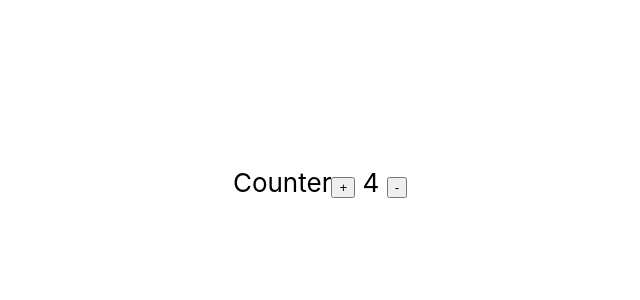
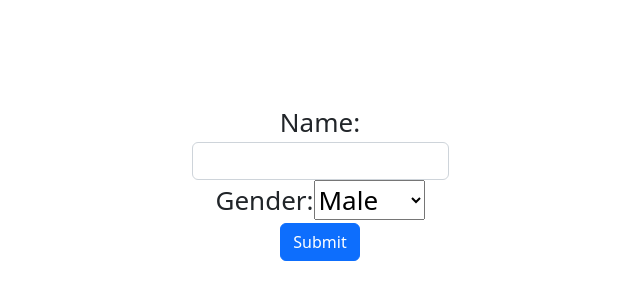
Before and after one commit to mrthetkhine/TuringJSReact4thBatch, a React (Create React App) app in the folder react-frontend/: page / in a window 1280 px wide. Shown: the part 218-518 px from the top of the page, without its empty margins (320-960 px from the left). Built offline with nearby package versions, Linux system fonts and the light colour scheme.

Commit message:
Add Form

```diff
--- a/react-frontend/package.json
+++ b/react-frontend/package.json
@@ -6,6 +6,7 @@
     "@testing-library/jest-dom": "^5.16.5",
     "@testing-library/react": "^13.3.0",
     "@testing-library/user-event": "^13.5.0",
+    "bootstrap": "^5.2.0",
     "react": "^18.2.0",
     "react-dom": "^18.2.0",
     "react-scripts": "5.0.1",
--- a/react-frontend/src/App.js
+++ b/react-frontend/src/App.js
@@ -1,9 +1,13 @@
 import logo from './logo.svg';
 import './App.css';
+import 'bootstrap/dist/css/bootstrap.css';
 import HelloWorld from "./components/HelloWorld";
 import Hello from "./components/function_component/Hello";
 import Post from "./components/Post";
 import Counter from "./components/Counter";
+import Greeting from "./components/function_component/Greeting";
+import ListDemo from "./components/ListDemo";
+import FormDemo from "./components/FromDemo";
 
 function App() {
     let obj = {
@@ -21,7 +25,10 @@ function App() {
        {/* <HelloWorld  obj={obj}/>
           <Hello/>
        <Post post={post}></Post>*/}
-          <Counter initalValue={4}/>
+          {/*<Counter initalValue={4} incValue={2}/>*/}
+          {/*<Greeting isLoggedIn={false}/>*/}
+         {/* <ListDemo/>*/}
+          <FormDemo/>
       </header>
     </div>
   );
--- a/react-frontend/src/components/Counter.js
+++ b/react-frontend/src/components/Counter.js
@@ -6,13 +6,26 @@ export default class Counter extends React.Component
         this.state = {
             counter : this.props.initalValue
         }
+        this.increment = this.increment.bind(this);
+        this.decrement = this.decrement.bind(this);
     }
-    increment()
+    componentDidMount() {
+        console.log("componentDidMount");
+    }
+
+    componentWillUnmount() {
+        console.log("componentWillUnmount");
+    }
+    increment(event)
     {
-        console.log('Inc');
-        this.setState({
-            counter :this.state.counter +1
-        })
+        console.log('Inc ', event);
+       /* this.setState({
+            counter :this.state.counter + this.props.incValue
+        });*/
+        this.setState((state, props) => ({
+            counter: state.counter + props.incValue
+        }));
+
     }
     decrement()
     {
@@ -25,9 +38,11 @@ export default class Counter extends React.Component
         console.log("Render");
         return (<div>
             Counter
-            <button type="button" onClick={()=>this.increment()}>+</button>
+            <button className="btn btn-primary"
+                    type="button"
+                    onClick={(event)=>this.increment(event)}>+</button>
             &nbsp;{ this.state.counter}&nbsp;
-            <button type="button" onClick={()=>this.decrement()}>-</button>
+            <button className="btn btn-primary" type="button" onClick={this.decrement}>-</button>
         </div>);
     }
 }
--- /dev/null
+++ b/react-frontend/src/components/FromDemo.js
@@ -0,0 +1,70 @@
+import React from 'react';
+export default class FormDemo extends React.Component {
+    constructor(props) {
+        super(props);
+        this.state = {
+            name: '',
+            gender: 'Male'
+        };
+
+        //this.handleChange = this.handleChange.bind(this);
+        this.handleSubmit = this.handleSubmit.bind(this);
+        //this.handleGenderChange = this.handleGenderChange.bind(this);
+        this.handleInputChange = this.handleInputChange.bind(this);
+    }
+    handleInputChange(event) {
+        const target = event.target;
+        const value = target.type === 'checkbox' ? target.checked : target.value;
+        const name = target.name;
+
+        this.setState({
+            [name]: value
+        });
+    }
+    /*
+    handleGenderChange(event)
+    {
+        console.log('Value ',event);
+        this.setState({gender: event.target.value});
+    }
+    handleChange(event) {
+        console.log('Value ',event);
+        this.setState({value: event.target.value});
+    }
+
+     */
+
+    handleSubmit(event) {
+        console.log('A name was submitted: ' , this.state);
+        event.preventDefault();
+    }
+    render()
+    {
+        return(<div>
+            <form onSubmit={this.handleSubmit}>
+                <div>
+                    <label>
+                        Name:
+                        <input type="text"
+                               name="name" className={"form-control"}
+                               value={this.state.value} onChange={this.handleInputChange} />
+                    </label>
+                </div>
+                <div>
+                    <label>
+                        Gender:
+                        <select value={this.state.gender}
+                                name={"gender"}
+                                onChange={this.handleInputChange}>
+                            <option>Male</option>
+                            <option>Female</option>
+                        </select>
+                    </label>
+                </div>
+
+                <input type="submit" value="Submit" className={"btn btn-primary"} />
+            </form>
+        </div>);
+    }
+
+}
--- /dev/null
+++ b/react-frontend/src/components/ListDemo.js
@@ -0,0 +1,16 @@
+function Item(props) {
+    return <div >
+        {props.item}
+    </div>;
+}
+
+export default function ListDemo()
+{
+    let items = ["Task1 ","Task 2","Task3"];
+    return (<div>
+        {
+            items.map((item,index)=>
+                <Item key={index} item={item}/>)
+        }
+    </div>);
+}
--- /dev/null
+++ b/react-frontend/src/components/function_component/Greeting.js
@@ -0,0 +1,19 @@
+function UserGreeting(props) {
+    return <h1>Welcome back!</h1>;
+}
+
+function GuestGreeting(props) {
+    return <h1>Please sign up.</h1>;
+}
+export default function Greeting(props) {
+    const isLoggedIn = props.isLoggedIn;
+    let component = isLoggedIn? <UserGreeting/>: <GuestGreeting/>;
+    /*return ( <div>
+        {component}
+    </div>);*/
+    return (
+        <div>
+            {isLoggedIn? <UserGreeting/>: <GuestGreeting/>}
+        </div>
+    );
+}
```
Also changed, not shown: 1 other file (tests, documents, lock files or other folders).
